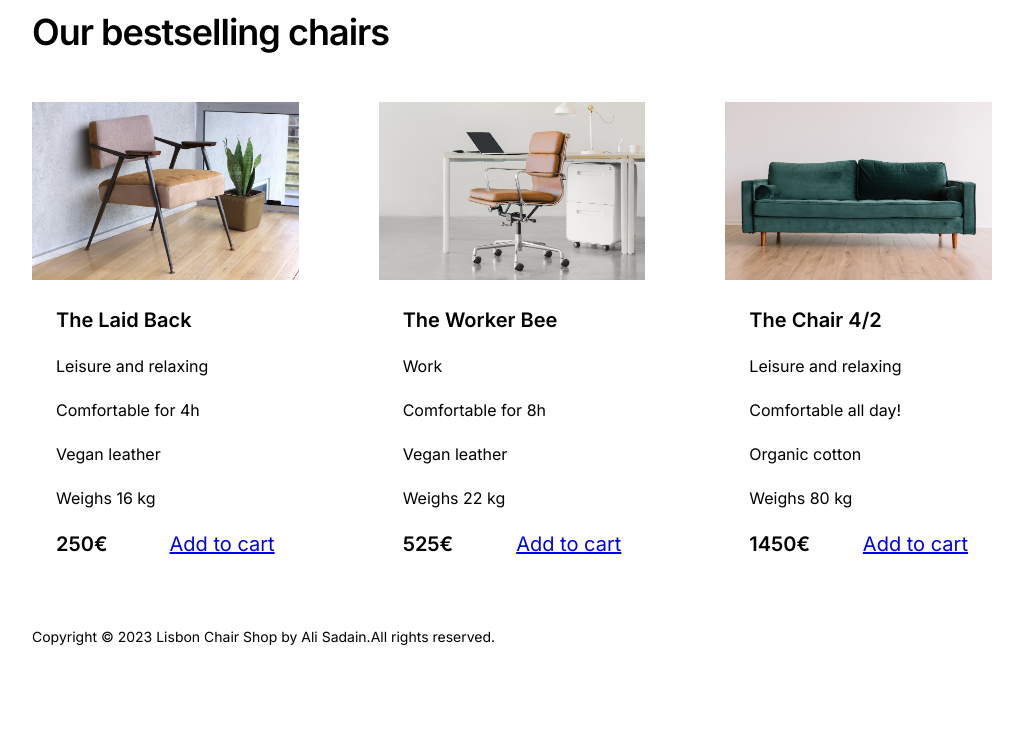
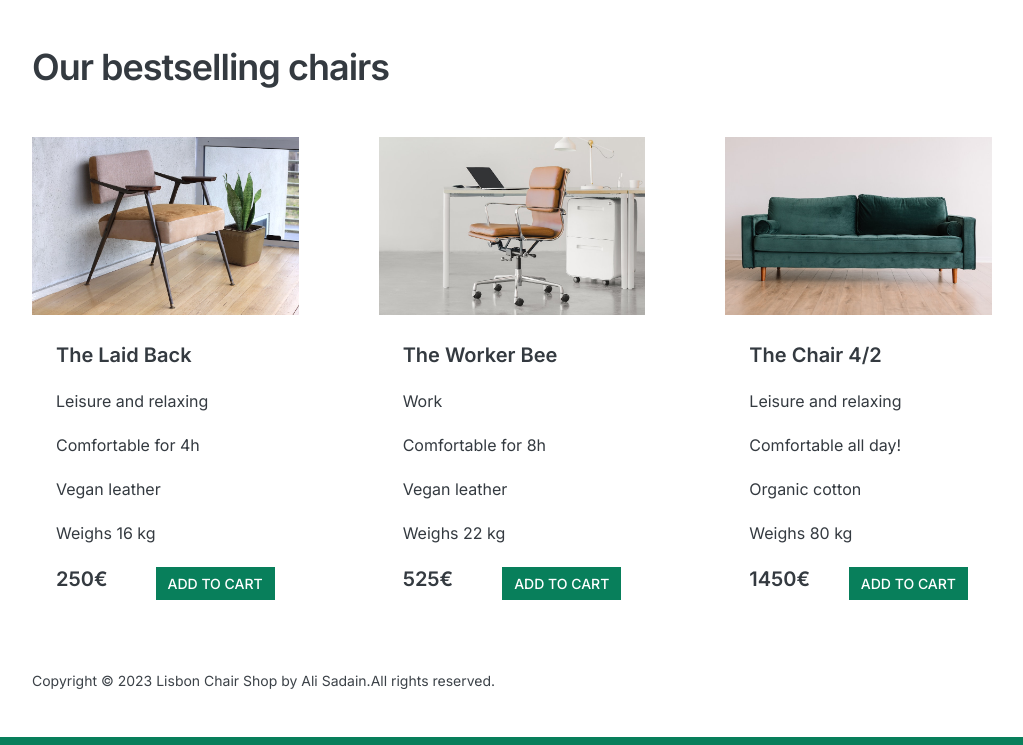
Before and after one commit to Alisadaintanvir/lisbon-chair-shop, a plain HTML site: page index.html in a window 1280 px wide. Shown: the part 1098-1843 px from the top of the page, without its empty margins (128-1151 px from the left). Before the commit the page ends 1791 px from the top, so only its background shows below. Drawn offline with Linux system fonts and the light colour scheme.

Commit message:
styling colors

```diff
--- a/style.css
+++ b/style.css
@@ -6,6 +6,11 @@ SPACING SYSTEM (px)
 
 FONT SIZE SYSTEM (px)
 10 / 12 / 14 / 16 / 18 / 20 / 24 / 30 / 36 / 44 / 52 / 62 / 74 / 86 / 98
+*/
+
+/*
+Green Color - #087f5b
+Grey Color - #495057
 */
 
 * {
@@ -19,6 +24,8 @@ FONT SIZE SYSTEM (px)
 /* ------------------------ */
 body {
   font-family: "Inter", sans-serif;
+  color: #343a40;
+  border-bottom: 8px solid #087f5b;
 }
 
 .container {
@@ -76,6 +83,31 @@ img {
   width: 100%;
 }
 
+.btn:link,
+.btn:visited {
+  background-color: #087f5b;
+  color: #fff;
+  font-weight: 500;
+  text-decoration: None;
+  text-transform: uppercase;
+  display: inline-block;
+}
+
+.btn:hover,
+.btn:active {
+  background-color: #099268;
+}
+
+.btn--big {
+  padding: 16px 32px;
+  font-size: 18px;
+}
+
+.btn--small {
+  padding: 8px 12px;
+  font-size: 14px;
+}
+
 /* FEATURES */
 .features-icon {
 }
@@ -92,6 +124,9 @@ img {
 
 /* TESTIMONIAL */
 .testimonial-section {
+  background-color: #087f5b;
+  color: #fff;
+  padding: 24px;
 }
 
 .testimonial-box {
@@ -148,5 +183,6 @@ h3 {
 
 footer {
   margin-bottom: 48px;
+  color: #3c4248;
   font-size: 14px;
 }
```
